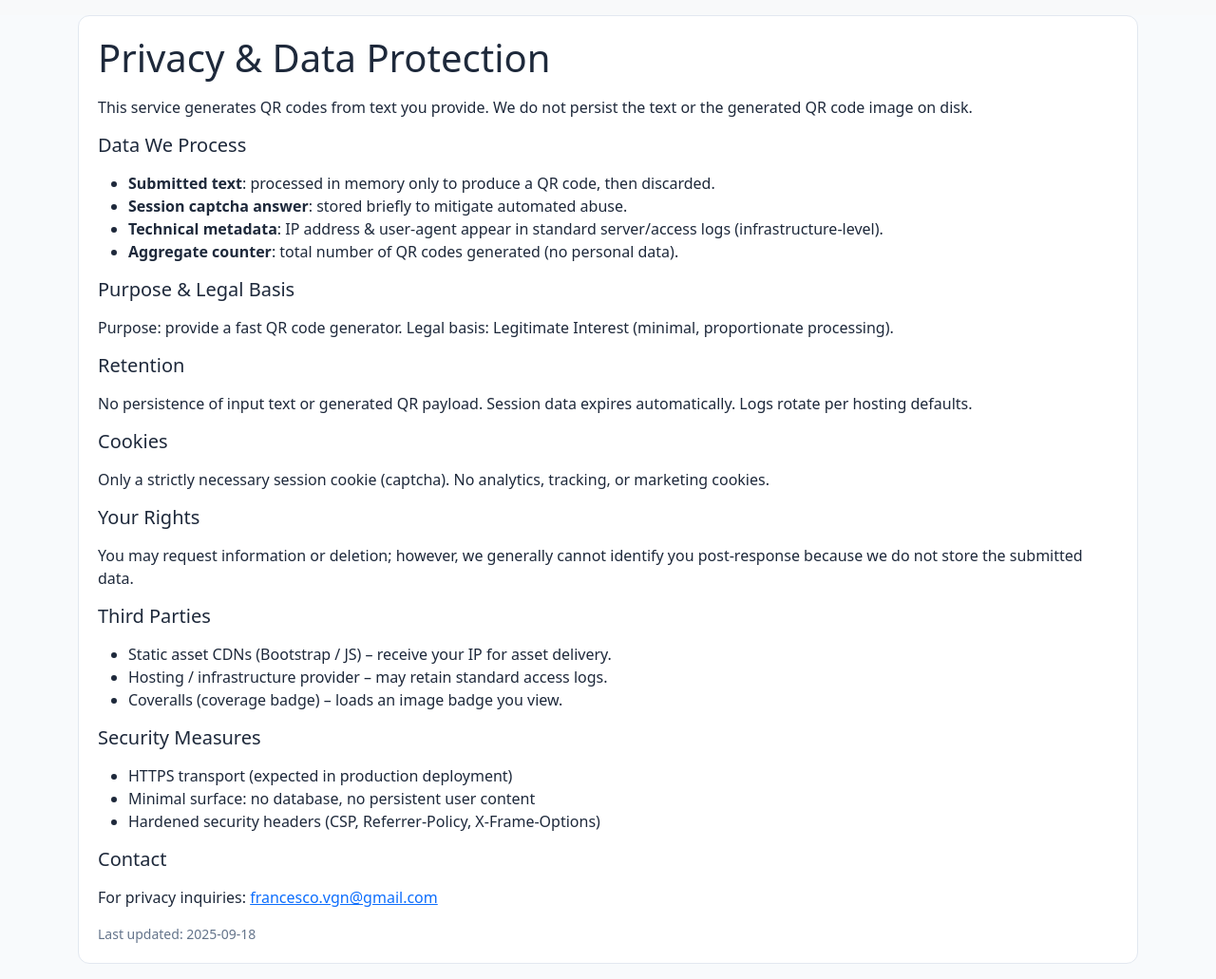
After one commit to vignif/smallQR, a Flask app: page /privacy in a window 1280 px wide. The commit adds this page. Shown: the whole page at 95% size. Run offline with Flask 3, Linux system fonts and the light colour scheme; some libraries are stand-ins or nearby versions.

Commit message:
add privacy

```diff
--- a/webapp/app.py
+++ b/webapp/app.py
@@ -28,6 +28,13 @@ app = Flask(
 app.config.from_object(ConfigClass)
 app.secret_key = app.config["SECRET_KEY"]
 app.wsgi_app = ProxyFix(app.wsgi_app, x_proto=1, x_host=1, x_prefix=1)
+
+# Security & session hardening
+app.config.update(
+    SESSION_COOKIE_SECURE=True,
+    SESSION_COOKIE_HTTPONLY=True,
+    SESSION_COOKIE_SAMESITE="Lax",
+)
 
 app_data = {
     "name": "Smallest QR Code Generator for links",
@@ -130,6 +137,30 @@ def _render(state: Dict[str, Any]):
     return render_template("index.html", **payload)
 
 
+@app.route("/privacy")
+def privacy():
+    return render_template("privacy.html", app_data=app_data, base_path=BASE_PATH)
+
+
+@app.after_request
+def _security_headers(resp):  # pragma: no cover - header-level
+    resp.headers.setdefault("Referrer-Policy", "strict-origin-when-cross-origin")
+    resp.headers.setdefault("X-Content-Type-Options", "nosniff")
+    resp.headers.setdefault("X-Frame-Options", "DENY")
+    resp.headers.setdefault("Permissions-Policy", "geolocation=(), microphone=(), camera=()")
+    # Allow current CDNs + data images (QR) - tighten later if self-hosting assets
+    csp = (
+        "default-src 'self'; "
+        "img-src 'self' data:; "
+        "style-src 'self' 'unsafe-inline' https://cdn.jsdelivr.net https://code.jquery.com; "
+        "script-src 'self' https://cdn.jsdelivr.net https://code.jquery.com; "
+        "object-src 'none'; "
+        "base-uri 'self'; form-action 'self'"
+    )
+    resp.headers.setdefault("Content-Security-Policy", csp)
+    return resp
+
+
 if __name__ == "__main__":  # pragma: no cover
     logging.basicConfig(level=logging.INFO)
     app.run(debug=app.config.get("DEBUG", False), host="0.0.0.0", port=app.config["PORT"])
--- a/webapp/templates/index.html
+++ b/webapp/templates/index.html
@@ -141,7 +141,7 @@
                     <div class="row">
                             <div class="col-12 sq-stack-tight">
                                     <p class="lead mb-1">Credits: Francesco Vigni</p>
-                                    <p class="mb-0">Built with: <a href="https://pypi.org/project/PyQRCode/" target="_blank">PyQRCode</a></p>
+                                    <p class="mb-0">Built with: <a href="https://pypi.org/project/PyQRCode/" target="_blank">PyQRCode</a> • <a href="{{ url_for('privacy') }}">Privacy</a></p>
                             </div>
                     </div>
             </div>
--- a/webapp/templates/layout.html
+++ b/webapp/templates/layout.html
@@ -11,6 +11,7 @@
     <title>{{ app_data['html_title'] }}</title>
 
   <!-- Bootstrap core CSS -->
+  <!-- TODO(self-host): Move external CDN assets into static/vendor for stricter CSP -->
   <link href="https://cdn.jsdelivr.net/npm/bootstrap@5.3.0-alpha1/dist/css/bootstrap.min.css" rel="stylesheet" integrity="sha384-GLhlTQ8iRABdZLl6O3oVMWSktQOp6b7In1Zl3/Jr59b6EGGoI1aFkw7cmDA6j6gD" crossorigin="anonymous">
   <link href="{{ url_for('static', filename='style.css') }}" rel="stylesheet">
   <script src="https://cdn.jsdelivr.net/npm/bootstrap@5.3.0-alpha1/dist/js/bootstrap.bundle.min.js" integrity="sha384-w76AqPfDkMBDXo30jS1Sgez6pr3x5MlQ1ZAGC+nuZB+EYdgRZgiwxhTBTkF7CXvN" crossorigin="anonymous"></script>
--- /dev/null
+++ b/webapp/templates/privacy.html
@@ -0,0 +1,46 @@
+{% extends 'layout.html' %}
+{% block body %}
+<div class="sq-form-card sq-stack">
+  <h1 class="mb-1">Privacy & Data Protection</h1>
+  <p>This service generates QR codes from text you provide. We do not persist the text or the generated QR code image on disk.</p>
+
+  <h2 class="h5">Data We Process</h2>
+  <ul>
+    <li><strong>Submitted text</strong>: processed in memory only to produce a QR code, then discarded.</li>
+    <li><strong>Session captcha answer</strong>: stored briefly to mitigate automated abuse.</li>
+    <li><strong>Technical metadata</strong>: IP address & user-agent appear in standard server/access logs (infrastructure-level).</li>
+    <li><strong>Aggregate counter</strong>: total number of QR codes generated (no personal data).</li>
+  </ul>
+
+  <h2 class="h5">Purpose & Legal Basis</h2>
+  <p>Purpose: provide a fast QR code generator. Legal basis: Legitimate Interest (minimal, proportionate processing).</p>
+
+  <h2 class="h5">Retention</h2>
+  <p>No persistence of input text or generated QR payload. Session data expires automatically. Logs rotate per hosting defaults.</p>
+
+  <h2 class="h5">Cookies</h2>
+  <p>Only a strictly necessary session cookie (captcha). No analytics, tracking, or marketing cookies.</p>
+
+  <h2 class="h5">Your Rights</h2>
+  <p>You may request information or deletion; however, we generally cannot identify you post-response because we do not store the submitted data.</p>
+
+  <h2 class="h5">Third Parties</h2>
+  <ul>
+    <li>Static asset CDNs (Bootstrap / JS) – receive your IP for asset delivery.</li>
+    <li>Hosting / infrastructure provider – may retain standard access logs.</li>
+    <li>Coveralls (coverage badge) – loads an image badge you view.</li>
+  </ul>
+
+  <h2 class="h5">Security Measures</h2>
+  <ul>
+    <li>HTTPS transport (expected in production deployment)</li>
+    <li>Minimal surface: no database, no persistent user content</li>
+    <li>Hardened security headers (CSP, Referrer-Policy, X-Frame-Options)</li>
+  </ul>
+
+  <h2 class="h5">Contact</h2>
+  <p>For privacy inquiries: <a href="mailto:francesco.vgn@gmail.com">francesco.vgn@gmail.com</a></p>
+
+  <p class="sq-muted mb-0">Last updated: 2025-09-18</p>
+</div>
+{% endblock %}
```
Also changed, not shown: README.md.
